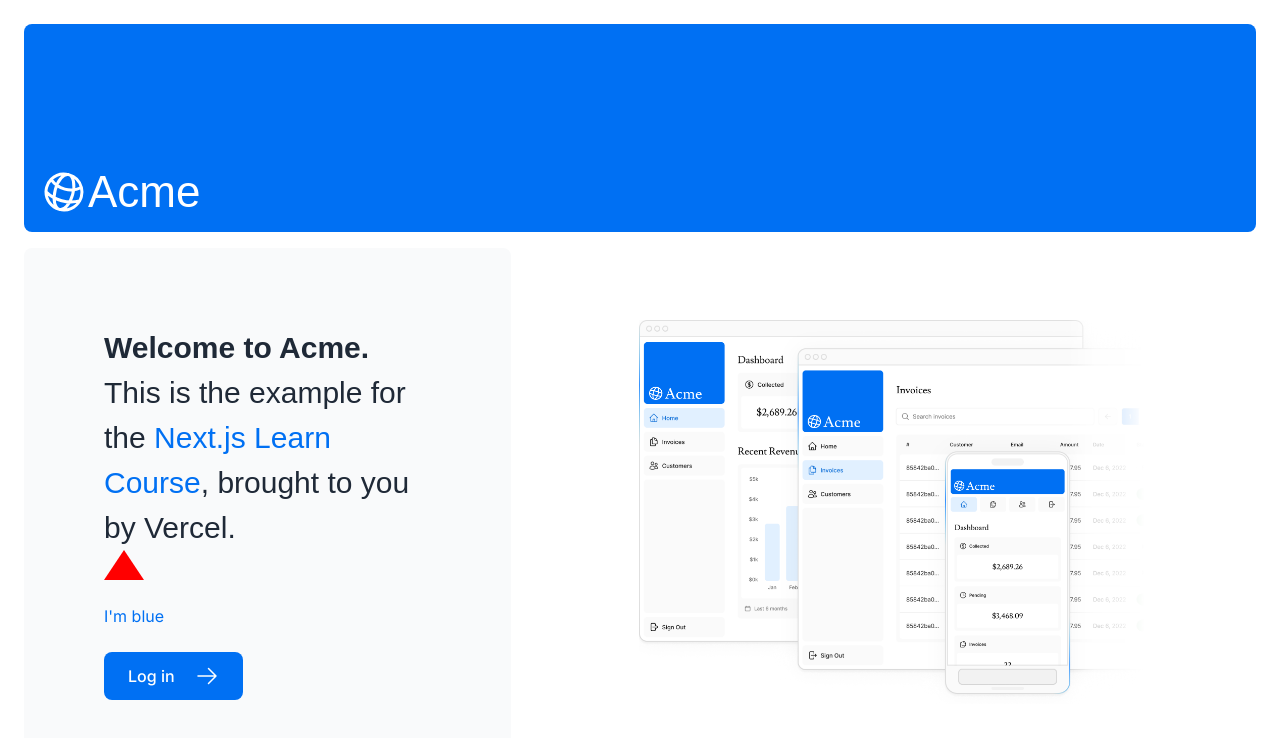
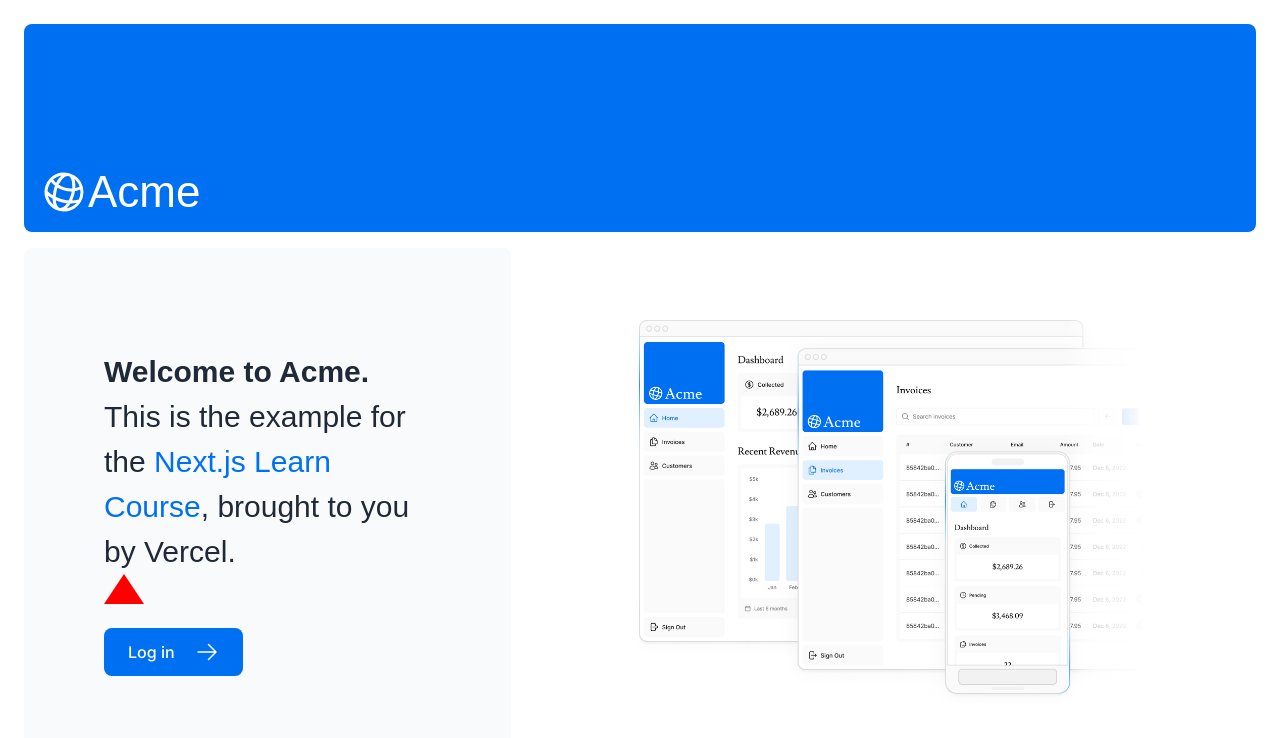
Before and after one commit to ogjr80/nextjs-dashboard, a Next.js app: page / in a window 1280 px wide. Shown: the top 738 px of the page. Built offline with nearby package versions, Linux system fonts and the light colour scheme; a web font is replaced by a local one.

Commit message:
remove build time error

```diff
--- a/app/page.tsx
+++ b/app/page.tsx
@@ -23,8 +23,8 @@ export default function Page() {
             </a>
             , brought to you by Vercel.
             <div className={styles.shape}></div>
+
           </p>
-          <h1 className="text-blue-500">I'm blue</h1>
 
           <Link
             href="/login"
```
